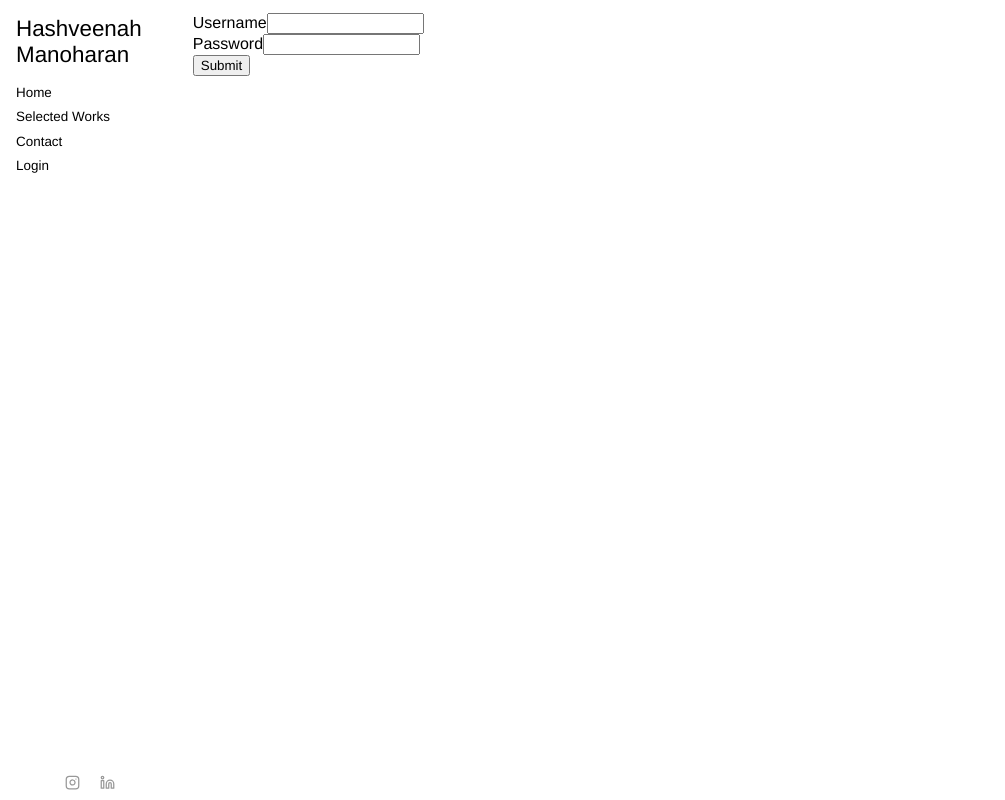
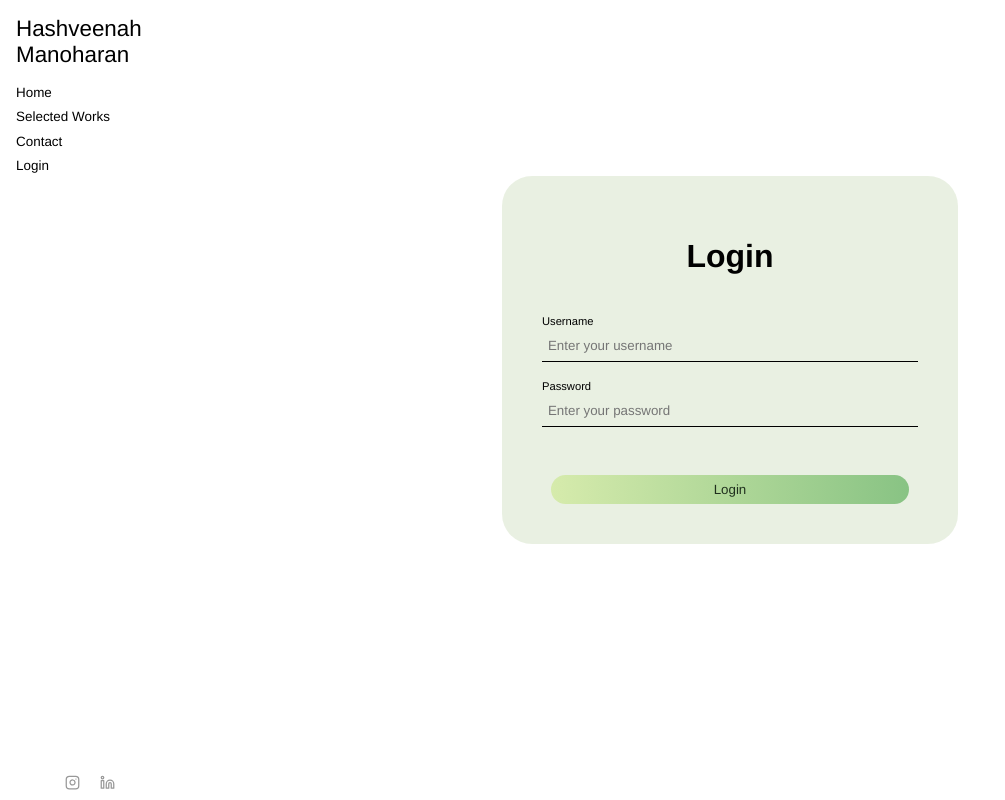
Before and after one commit to abishekh-manoharan/hashi-portfolio, a React (Vite) app in the folder fe-hashveenah-portfolio/: page /login in a window 1280 px wide. Shown: the whole page, without its empty margins (0-1005 px from the left). Built offline with nearby package versions, Linux system fonts and the light colour scheme.

Commit message:
login form UI

```diff
--- a/fe-hashveenah-portfolio/src/components/Login.tsx
+++ b/fe-hashveenah-portfolio/src/components/Login.tsx
@@ -10,15 +10,17 @@ function Login(props: loginProps) {
     }, [props]);
 
     return (
-        <div>
-            <form method='POST' action="">
-                <label htmlFor="unamee">Username</label>
-                <input type='text' name='uname' /> <br/>
+        <div className="login-form-parent">
+            <form method='POST' action="" className="login-form">
+                <h1 className="login-form-header"> Login </h1>
 
-                <label htmlFor="pw">Password</label>
-                <input type='text' name='pw' /> <br/>
+                <label className="login-form-label" htmlFor="username">Username</label>
+                <input className="login-form-input" type='text' name='username' placeholder='Enter your username'/> <br/>
 
-                <input type='submit' />
+                <label className="login-form-label" htmlFor="password">Password</label>
+                <input className="login-form-input" type='text' name='password' placeholder='Enter your password'/> <br/>
+
+                <input className="login-form-submit-btn" type='submit' value="Login"/>
             </form>
         </div>
     );
--- a/fe-hashveenah-portfolio/src/index.css
+++ b/fe-hashveenah-portfolio/src/index.css
@@ -96,6 +96,7 @@ hr {
 .header-menu-NavLink {
     font-weight: 100;
 }
+
 .header-menu-NavLink:nth-child(1) {
     margin-top: 5vh;
 }
@@ -349,9 +350,10 @@ swiper-container.thumbSwiper {
     overflow: hidden;
 }
 
-.about-me-art-display.profilePic{
+.about-me-art-display.profilePic {
     width: auto;
 }
+
 /* .image-animation {
     animation: imagePan 7s linear;
 }
@@ -497,8 +499,56 @@ swiper-container.thumbSwiper {
     height: 10vh;
 }
 
+.login-form-parent {
+    height: 100%;
+    width: 50%;
+    margin: auto;
+    display: flex;
+    justify-content: center;
+    align-items: center;
+}
 
+.login-form {
+    background-color: #c2d6b05c;
+    display: flex;
+    flex-direction: column;
+    /* gap: 10px; */
+    padding: 40px;
+    width: 70%;
+    border-radius: 30px;
+}
 
+.login-form-label {
+    display: block;
+    font-size: .7rem;
+    margin-bottom: 5px;
+}
+
+.login-form-submit-btn {
+    display: block;
+    margin: auto;
+    margin-top: 30px;
+    width: 95%;
+    padding: 7px;
+    border-radius: 30px;
+    border: none;
+    background: rgb(176, 172, 235);
+    background: linear-gradient(90deg, rgb(214, 235, 172) 0%, rgba(78, 168, 75, 0.622) 100%);
+    color: rgb(32, 48, 30);
+}
+
+.login-form-header {
+    align-self: center;
+    margin-bottom: 40px;
+}
+
+.login-form-input {
+    padding: 6px;
+    padding-bottom: 8px;
+    border: none;
+    border-bottom: solid 1px;
+    background-color: #c2d6b000;
+}
 
 
 @media screen and (orientation: portrait) {
```
